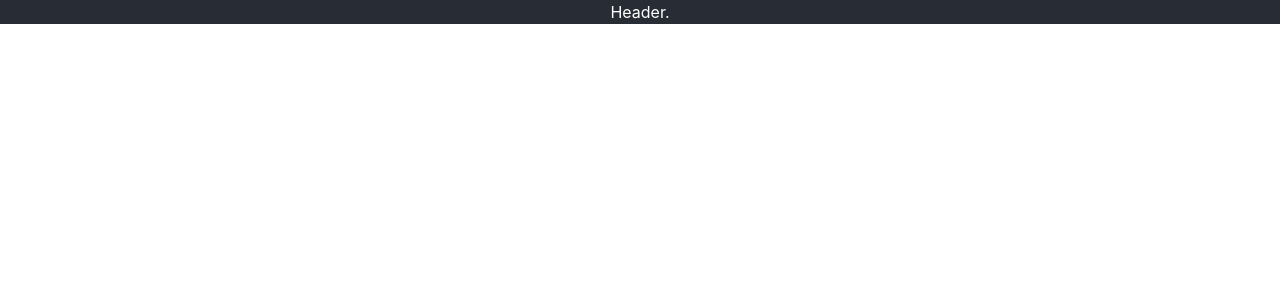
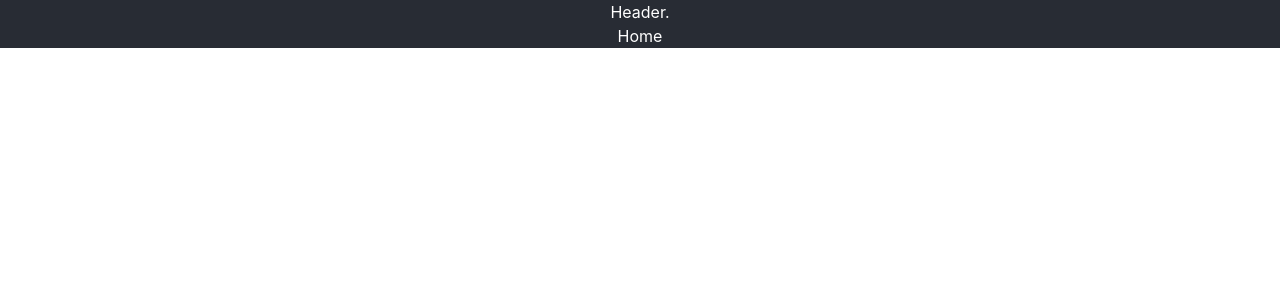
Before and after one commit to MUHAMMADSabbirHossain/react-portfolio, a React (Create React App) app: page / in a window 1280 px wide. Shown: the top 300 px of the page. Built offline with nearby package versions, Linux system fonts and the light colour scheme.

Commit message:
Home component created and routec.

```diff
--- a/src/App.js
+++ b/src/App.js
@@ -1,6 +1,8 @@
 // import logo from './logo.svg';
+import { Route, Routes } from 'react-router-dom';
 import './App.css';
 import Header from './Components/Header/Header';
+import Home from './Components/Home/Home';
 
 function App() {
   return (
@@ -24,6 +26,11 @@
 
       <Header></Header>
 
+      <Routes>
+        <Route path='/' element={<Home></Home>}></Route>
+        <Route path='/home' element={<Home></Home>}></Route>
+      </Routes>
+
 
     </div>
   );
--- a/src/Components/Header/Header.js
+++ b/src/Components/Header/Header.js
@@ -4,6 +4,9 @@
     return (
         <div>
             Header.
+            <nav>
+
+            </nav>
         </div>
     );
 };
--- /dev/null
+++ b/src/Components/Home/Home.js
@@ -0,0 +1,11 @@
+import React from 'react';
+
+const Home = () => {
+    return (
+        <div>
+            Home
+        </div>
+    );
+};
+
+export default Home;
```
Also changed, not shown: src/Components/Home/Home.css (added).
